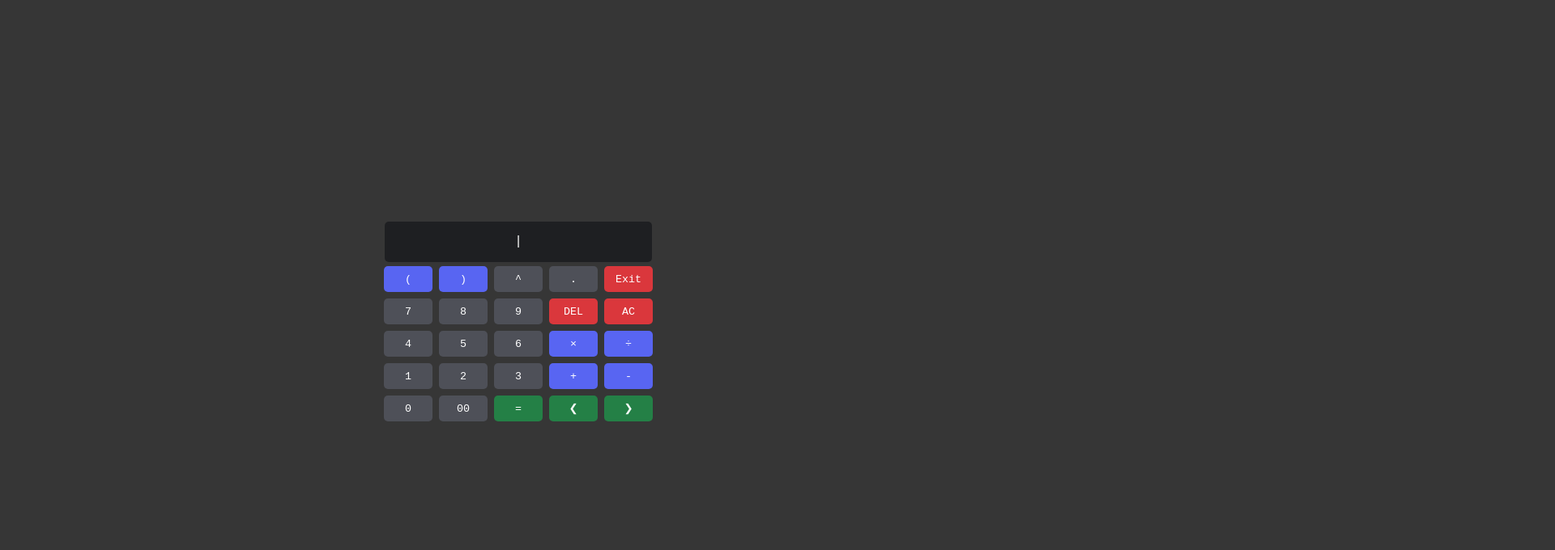
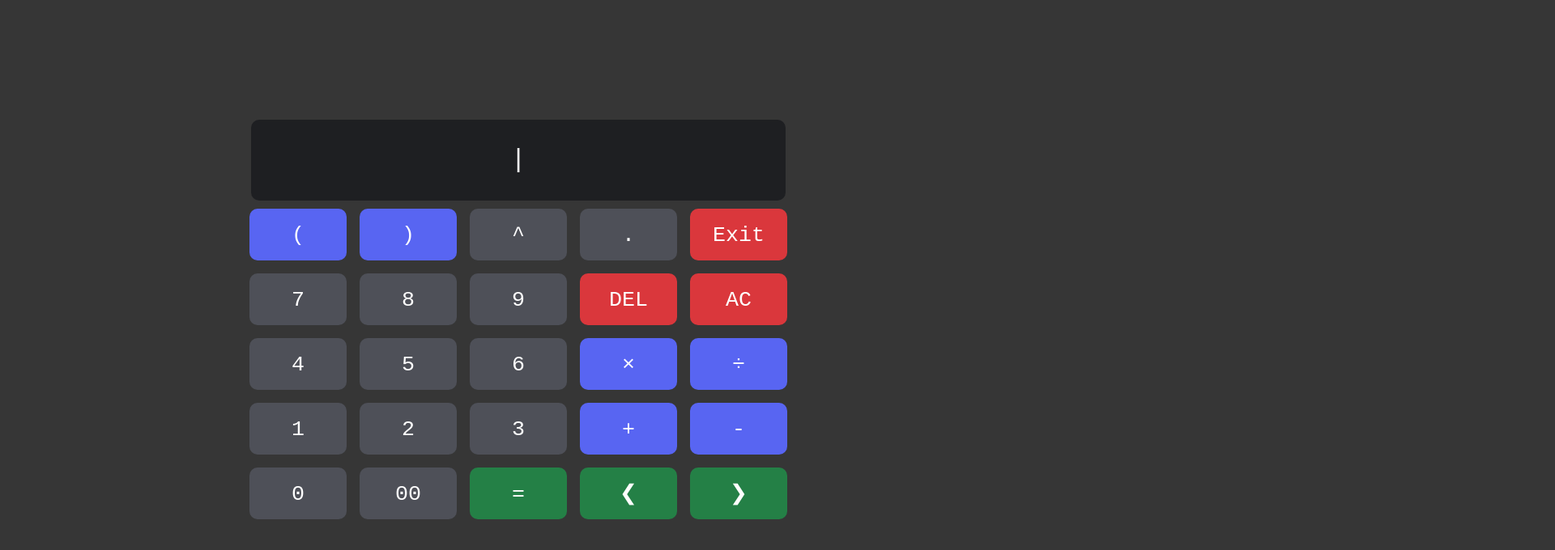
Before and after one commit to lorypelli/Advanced-Calculator, a website built with Vite: page index.html in a window 1280 px wide. Shown: the whole page at 81% size, 1920 px wide, since content can reach past the window. Built offline with nearby package versions, Linux system fonts and the light colour scheme; a web font is replaced by a local one.

Commit message:
zoomed the calculator

```diff
--- a/src/style.css
+++ b/src/style.css
@@ -1,5 +1,5 @@
 * {
-  overflow-x: hidden;
+  overflow: hidden;
   font-family: 'Martian Mono', monospace;
   text-align: center;
 }
@@ -16,6 +16,7 @@ body {
   justify-content: center;
   margin: 0 auto;
   height: 100vh;
+  transform: scale(2);
 }
 
 #result {
```
